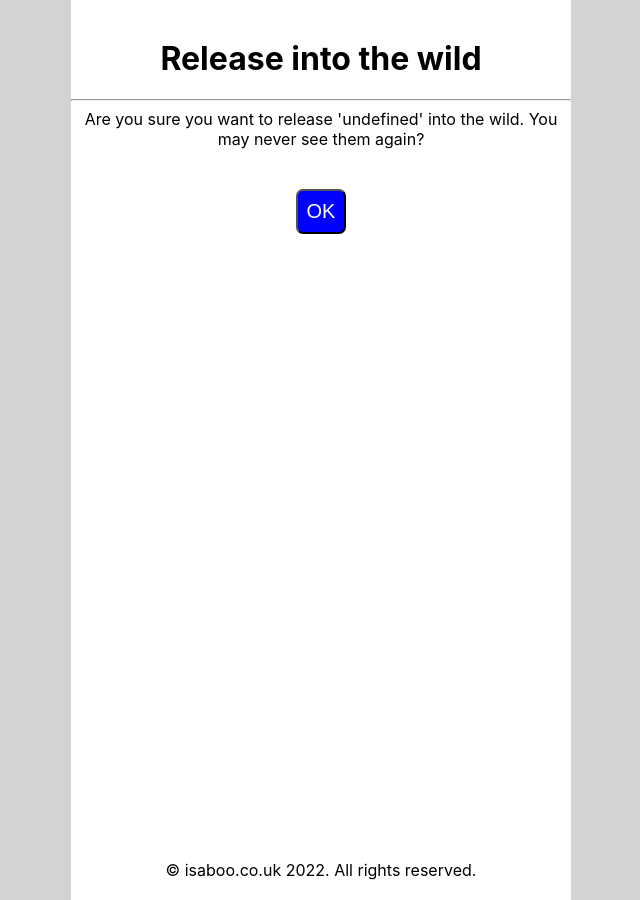
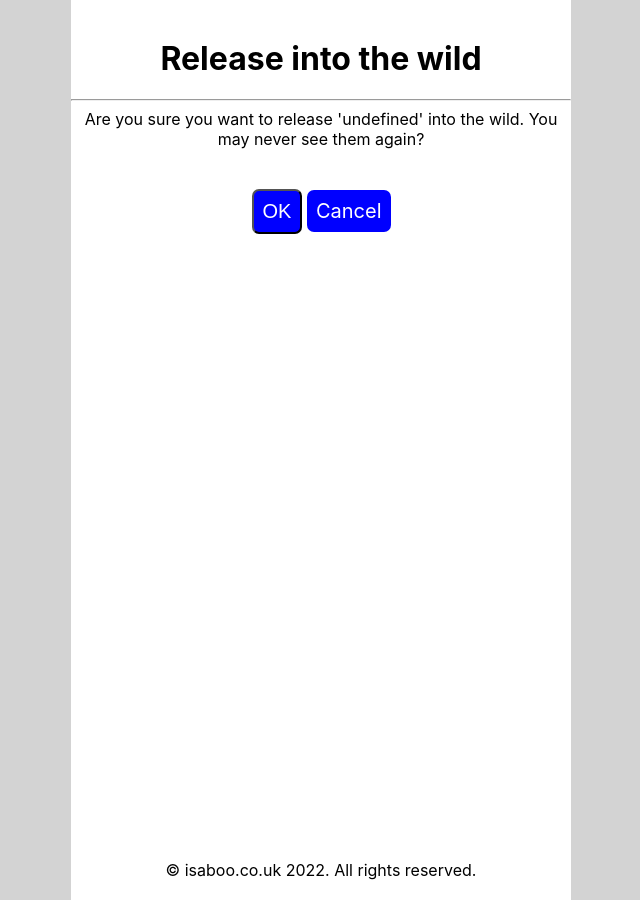
Before and after one commit to isaxk/minipets, a Jekyll site: the page built from delete.html, in a window 1280 px wide. Shown: the whole page, without its empty margins (319-959 px from the left). Built offline with Jekyll 4.4.1, drawn with Linux system fonts in a browser that asks for light colours; nearby versions of some CDN libraries.

Commit message:
fix delete button

```diff
--- a/app.html
+++ b/app.html
@@ -7,12 +7,12 @@ title: Your Pet
 Age: <b><span id="petage">...</span></b> <br>
 Bond Points: <b><span id="bondpoints">40</span><br></b>Hunger: <b><span id="hunger">7</span></b><br><br><small>(1 year =
     3 real days)</small><br>
-    <a href="/delete">Release into the wild</a>
+
 <img src="about:blank" alt="" id="petimg" width="100%">
 <button class="btn" onclick="feed();">Feed (<span id="feeds">...</span>)</button>
 <button class="btn" onclick="window.location= '{{'/play' |  baseurl }}' "> Play </button><br><br>
 <a href="{{'/guide' |  baseurl }}">Pet Guide</a><br>
-
+<a href="/delete">Release into the wild</a>
 <audio src="/background.mp3" autoplay loop id="backaudio"></audio>
 
 <script>
--- a/delete.html
+++ b/delete.html
@@ -6,6 +6,7 @@ title: Release into the wild
 Are you sure you want to release '<span id="petname"></span>' into the wild. You may never see them again?
 <br><br><br>
 <button class="btn" onclick="release()">OK</button>
+<a href="/mypet" class="btn">Cancel</a>
 
 <script>
     function release() {
```
Also changed, not shown: 2 other files.
